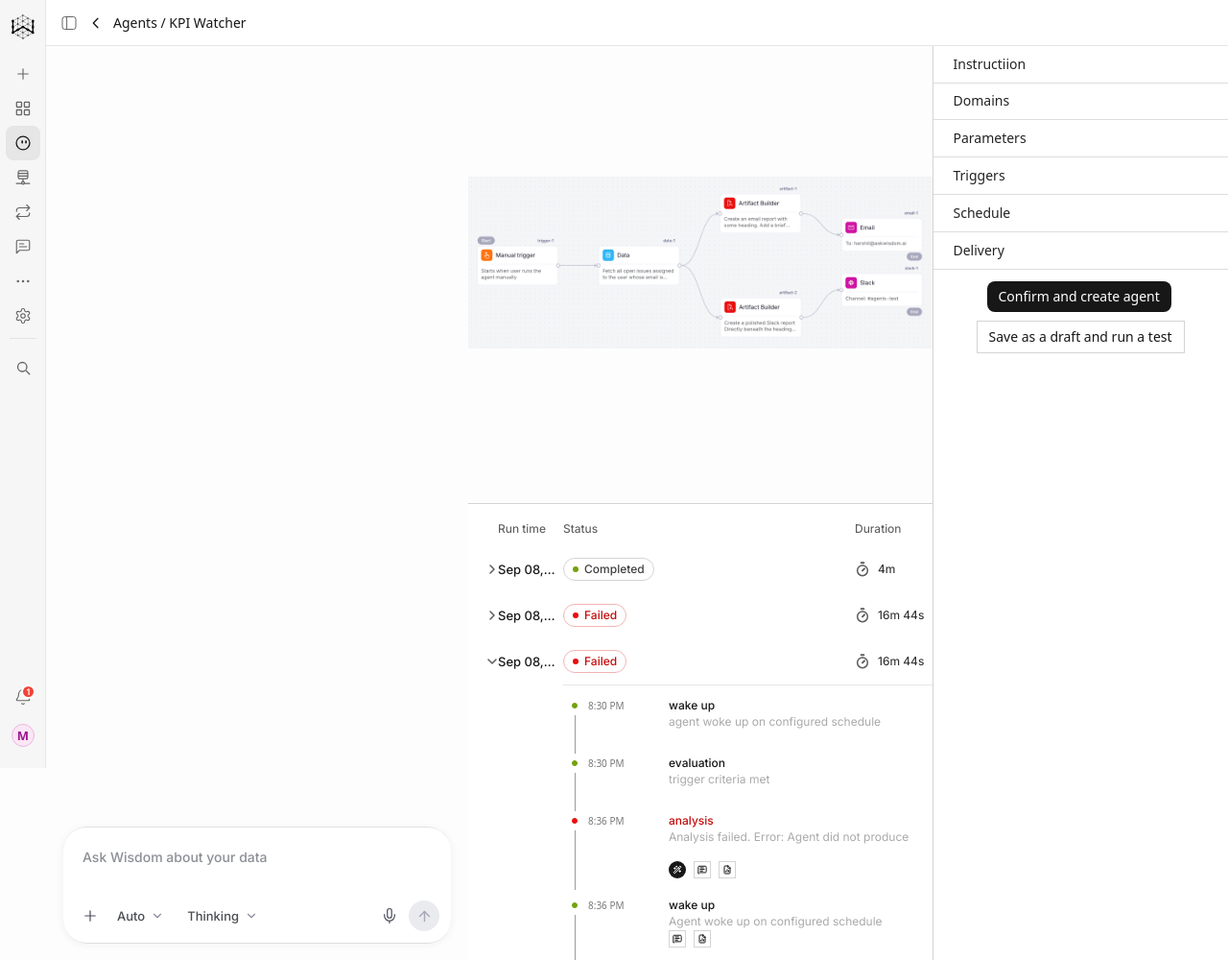
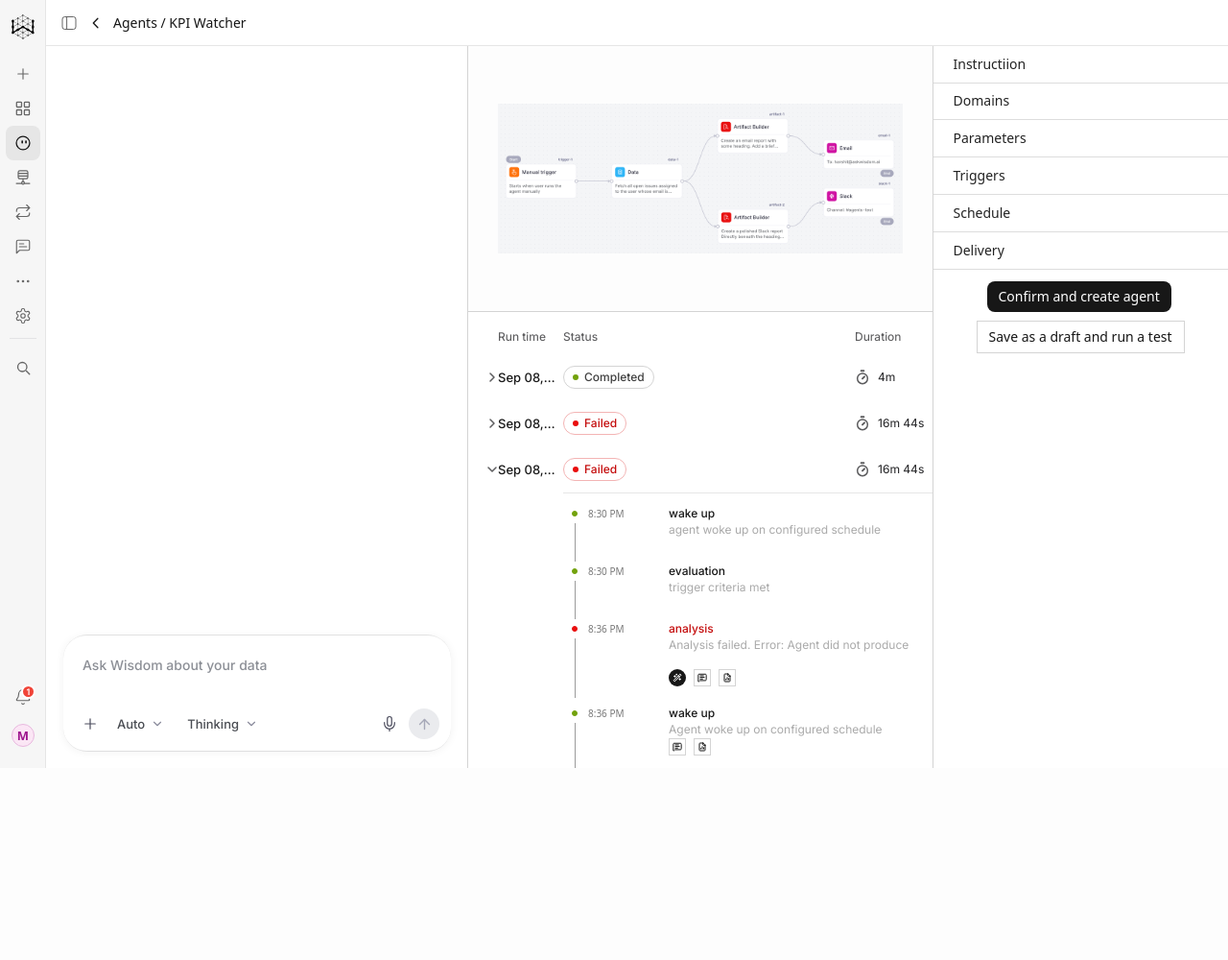
Before and after one commit to woo-mi/artifact-semantic-layer-ai-suggestions, a plain HTML site: page clicked.html in a window 1280 px wide. Shown: the whole page at 96% size. After the commit the page ends 800 px from the top, so only its background shows below. Drawn offline with Linux system fonts and the light colour scheme.

Commit message:
Rework clicked screen as app shell: viewport-height panes, centered canvas, full-width bottom-docked run log

```diff
--- a/clicked.html
+++ b/clicked.html
@@ -15,18 +15,19 @@
     font-synthesis: none; overflow-wrap: anywhere;
   }
   * { box-sizing: border-box; }
-  .app { display: flex; align-items: stretch; margin-left: 48px; padding-top: 48px; }
-  .chat { width: 440px; min-width: 260px; flex-shrink: 1; position: relative;
-           min-height: calc(100vh - 48px); }
-  .center { flex: 1; min-width: 0; display: flex; flex-direction: column;
-             min-height: calc(100vh - 48px); }
-  .right { width: 308px; min-height: calc(100vh - 48px); }
+  .app { display: flex; align-items: stretch; margin-left: 48px; padding-top: 48px;
+          height: 100vh; min-height: 760px; }
+  .chat { width: 440px; min-width: 260px; flex-shrink: 1; position: relative; }
+  .center { flex: 1; min-width: 0; display: flex; flex-direction: column; }
+  .canvas { flex: 1; min-height: 200px; display: flex; align-items: center;
+             justify-content: center; padding: 24px 31px; }
+  .right { width: 308px; }
   @media (max-width: 1180px) { .chat { width: 320px; } }
   @media (max-width: 980px) {
-    .app { flex-wrap: wrap; }
-    .center { order: 1; flex-basis: 100%; min-height: 0; }
-    .center > div:first-child { margin-top: 48px; }
-    .right { order: 2; flex-basis: 100%; width: 100%; min-height: 0; height: 420px;
+    .app { flex-wrap: wrap; height: auto; min-height: 0; }
+    .center { order: 1; flex-basis: 100%; }
+    .canvas { min-height: 300px; }
+    .right { order: 2; flex-basis: 100%; width: 100%; height: 420px;
               border-left: none !important; border-top: 0.5px solid #D4D4D4; }
     .chat { order: 3; flex-basis: 100%; width: 100%; min-height: 420px;
              border-right: none !important; border-top: 1px solid #D4D4D4; }
@@ -167,7 +168,7 @@
       </div>
 <div class="app">
   <div class="chat">
-<div style="background-color: #FFFFFF; border-right-color: #D4D4D4; border-right-style: solid; border-right-width: 1px; box-sizing: border-box; overflow: clip; width: 100%">
+<div style="background-color: #FFFFFF; border-right-color: #D4D4D4; border-right-style: solid; border-right-width: 1px; box-sizing: border-box; overflow: clip; width: 100%; height: 100%">
         <div style="align-items: start; box-sizing: border-box; display: flex; left: 18px; right: 18px; position: absolute; bottom: 18px; width: auto">
           <div style="align-items: center; box-sizing: border-box; display: flex; flex-direction: column; flex-shrink: 0; min-height: 120px; justify-content: center; position: relative; width: 100%">
             <div style="background-color: color(display-p3 0.832 0.832 0.832); border-radius: 25px; box-sizing: border-box; height: calc(100% + 2px); left: 0; opacity: 0.55; position: absolute; right: 0; top: -1px"></div>
@@ -223,8 +224,10 @@
       </div>
   </div>
   <div class="center">
-<div style="background-image: url(./diagram.png); background-position: 54.167% 23.867%; background-repeat: no-repeat; background-size: 106.277%; box-sizing: border-box; width: 100%; max-width: 577px; aspect-ratio: 577 / 213; margin: 136px auto 0"></div>
-<div style="background-color: #FFFFFF; border-top-color: #D4D4D4; border-top-style: solid; border-top-width: 0.5px; box-sizing: border-box; height: 476px; overflow-x: auto; overflow-y: clip; width: 712px; position: relative; width: 100%; max-width: 712px; margin-top: auto">
+    <div class="canvas">
+<div style="background-image: url(./diagram.png); background-position: 54.167% 23.867%; background-repeat: no-repeat; background-size: 106.277%; box-sizing: border-box; width: 100%; max-width: 577px; aspect-ratio: 577 / 213"></div>
+    </div>
+<div style="background-color: #FFFFFF; border-top-color: #D4D4D4; border-top-style: solid; border-top-width: 0.5px; box-sizing: border-box; height: 476px; overflow-x: auto; overflow-y: clip; width: 712px; position: relative; width: 100%; flex-shrink: 0">
         <div style="align-items: start; box-sizing: border-box; display: flex; left: 0; position: absolute; top: 7.5px">
           <div style="align-items: start; box-sizing: border-box; display: flex; flex-direction: column; flex-shrink: 0; width: 31px">
             <div style="align-items: start; box-sizing: border-box; display: flex; flex-direction: column; grid-column-end: issues; grid-column-start: issues; justify-content: center; padding-block: 10px; padding-inline: 6px">
@@ -605,7 +608,7 @@
       </div>
   </div>
   <div class="right">
-<div style="background-color: #FFFFFF; border-left-color: #D4D4D4; border-left-style: solid; border-left-width: 0.5px; box-sizing: border-box; height: 952px; overflow: clip; width: 308px; position: relative; flex-shrink: 0">
+<div style="background-color: #FFFFFF; border-left-color: #D4D4D4; border-left-style: solid; border-left-width: 0.5px; box-sizing: border-box; overflow: clip; width: 308px; position: relative; flex-shrink: 0; height: 100%">
         <div style="box-sizing: border-box; height: 184.5px; left: 7.5px; position: absolute; top: 48px; width: 308px">
           <div style="box-sizing: border-box; color: #232323; display: inline-block; font-family: system-ui, sans-serif; font-size: 14px; font-weight: 500; left: 13px; line-height: 18px; position: absolute; top: 0">
             Domains
```
